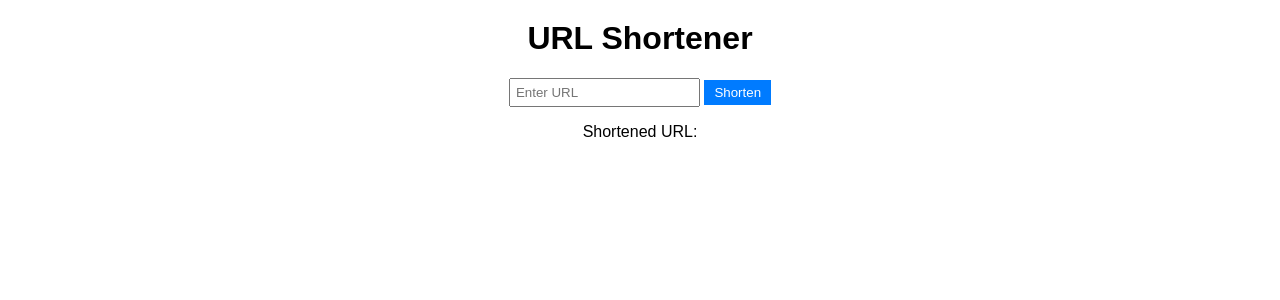
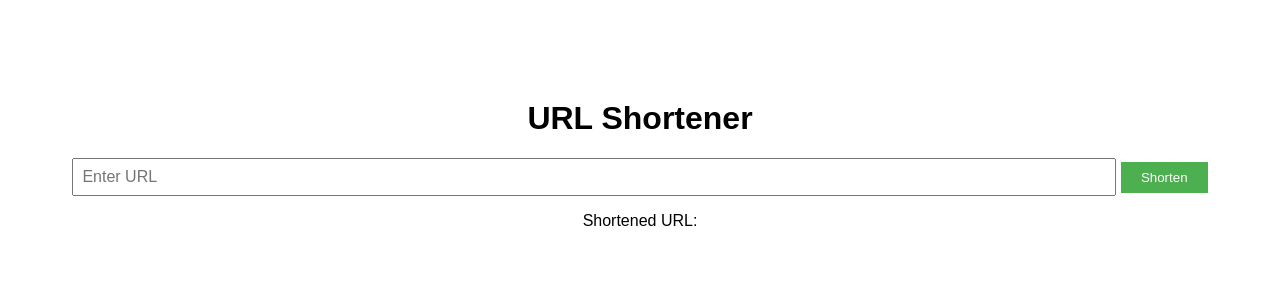
Before and after one commit to ashin888/ashin88.github.io, a PHP site: page /short/index.html in a window 1280 px wide. Shown: the top 300 px of the page. Run offline with PHP 8.4, Linux system fonts and the light colour scheme.

Commit message:
Update style.css

```diff
--- a/short/style.css
+++ b/short/style.css
@@ -5,22 +5,28 @@ body {
     padding: 0;
 }
 
-h1 {
-    margin-top: 20px;
+.container {
+    margin-top: 100px;
 }
 
-input {
-    padding: 5px;
+input[type="url"] {
+    width: 80%;
+    padding: 8px;
+    font-size: 16px;
 }
 
 button {
-    padding: 5px 10px;
-    background-color: #007bff;
+    padding: 8px 20px;
+    background-color: #4CAF50;
     color: white;
     border: none;
     cursor: pointer;
 }
 
+button:hover {
+    background-color: #45a049;
+}
+
 a {
-    text-decoration: none;
+    color: blue;
 }
```
